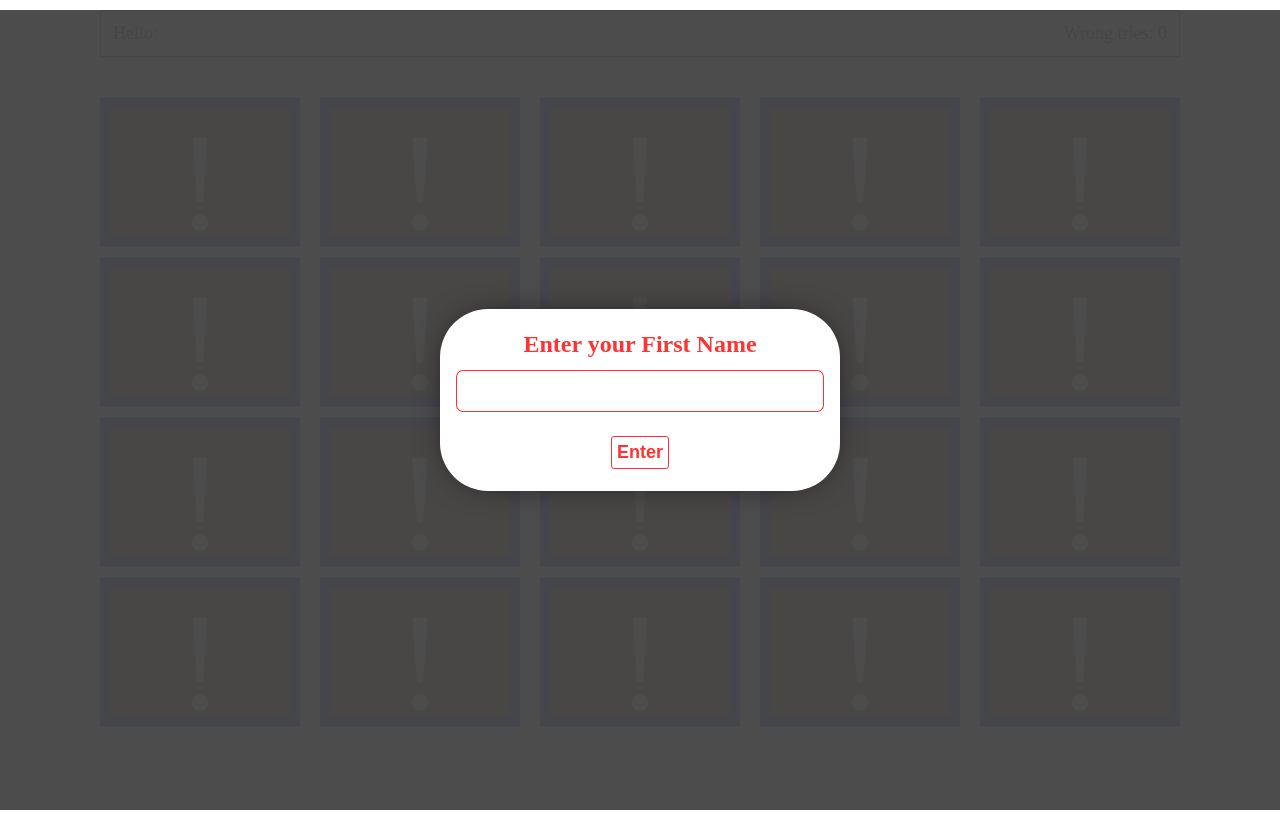
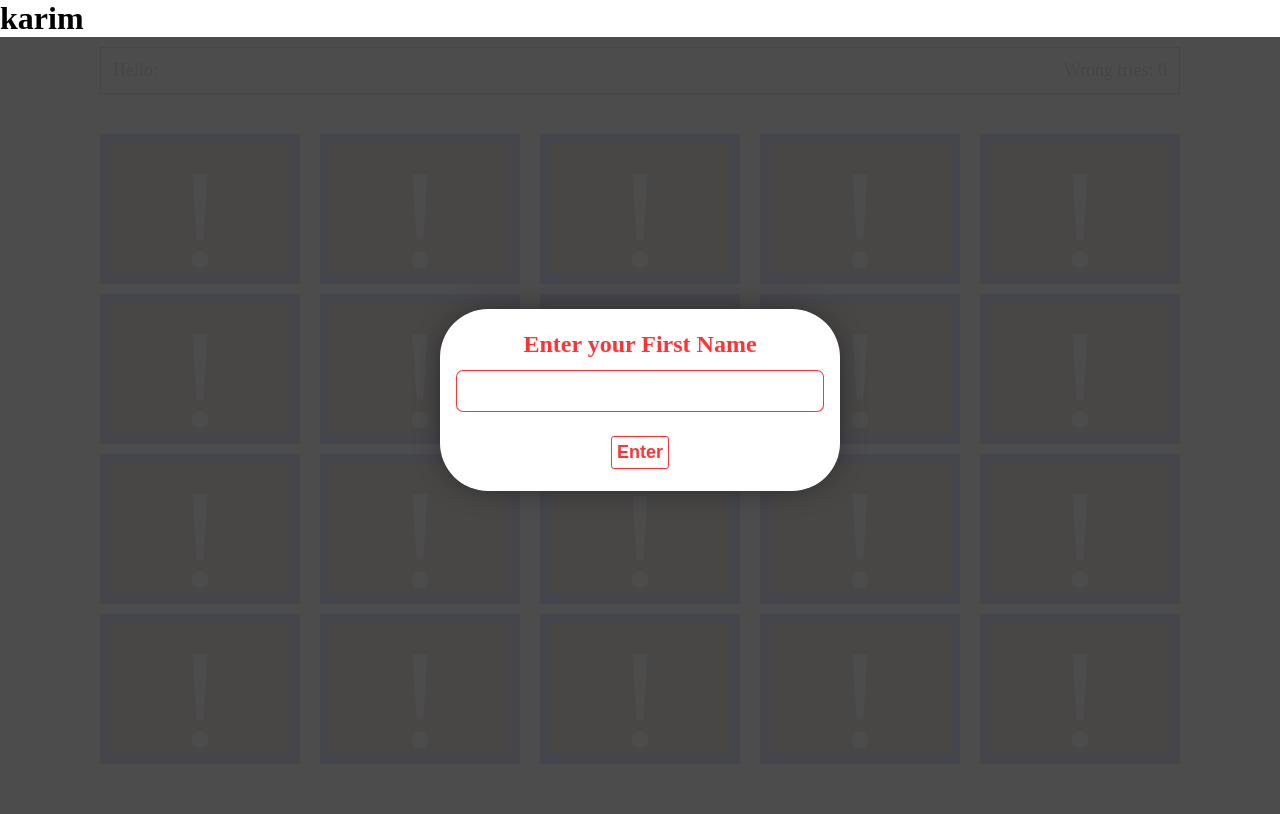
Before and after one commit to Kimovx/memory-game, a plain HTML site: page index.html in a window 1280 px wide. Drawn offline with Linux system fonts and the light colour scheme.

Commit message:
Update index.html

```diff
--- a/index.html
+++ b/index.html
@@ -10,6 +10,7 @@
 
 </head>
 <body>
+    <h1>karim</h1>
     <div class="container">
         <div class="info-container">
             <div class="hello">
```
